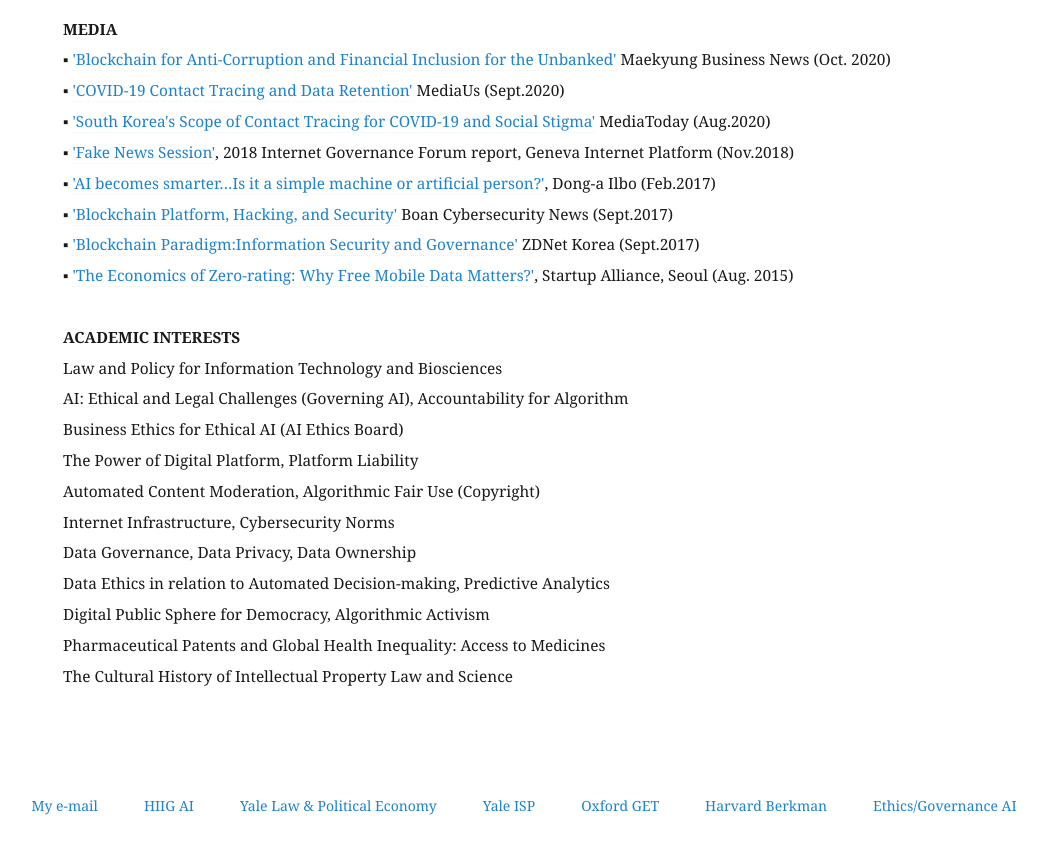
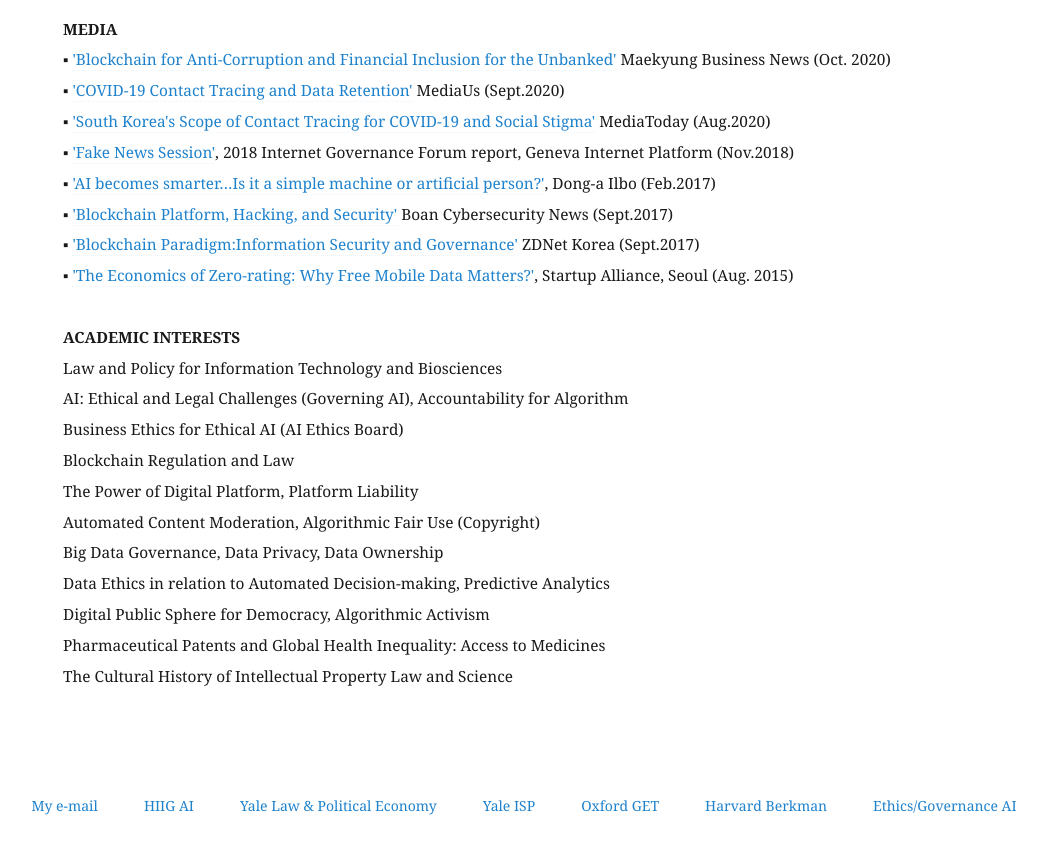
Before and after one commit to eunchangchoi/eunchangchoi.github.io, a Jekyll site: the page built from index.md, in a window 1280 px wide and 900 px high, scrolled down 3649 px. Shown: the top 854 px of the window, without its empty margins (37-1085 px from the left). Built offline with Jekyll 4.4.1, drawn with Linux system fonts in a browser that asks for light colours.

Commit message:
Update index.md

```diff
--- a/index.md
+++ b/index.md
@@ -86,10 +86,10 @@
    Law and Policy for Information Technology and Biosciences <br>
    AI: Ethical and Legal Challenges (Governing AI), Accountability for Algorithm <br>
    Business Ethics for Ethical AI (AI Ethics Board) <br>
+   Blockchain Regulation and Law <br>
    The Power of Digital Platform, Platform Liability <br>
    Automated Content Moderation, Algorithmic Fair Use (Copyright) <br>
-   Internet Infrastructure, Cybersecurity Norms <br>
-   Data Governance, Data Privacy, Data Ownership <br>
+   Big Data Governance, Data Privacy, Data Ownership <br>
    Data Ethics in relation to Automated Decision-making, Predictive Analytics <br>
    Digital Public Sphere for Democracy, Algorithmic Activism <br>
    Pharmaceutical Patents and Global Health Inequality: Access to Medicines <br>
```
